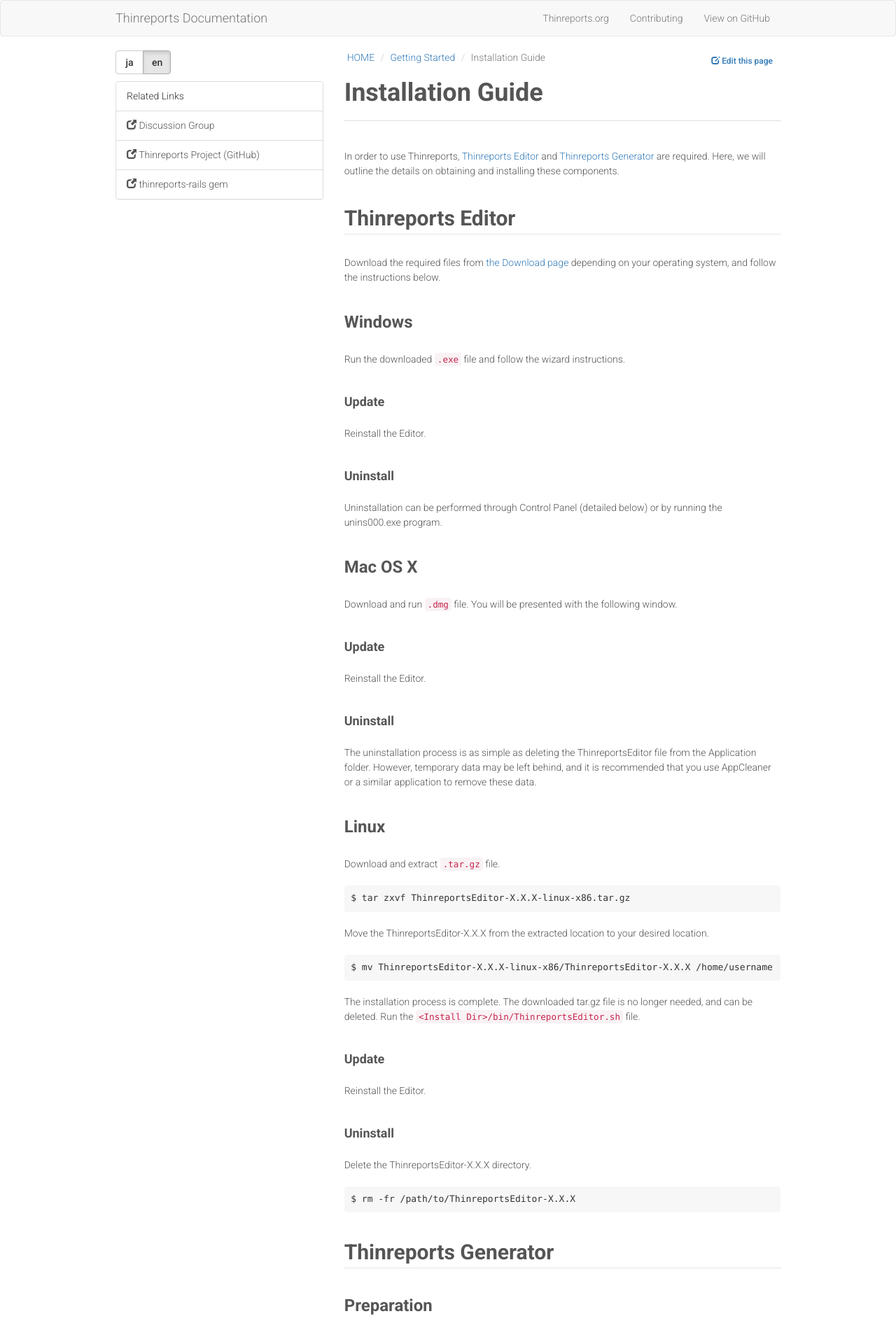
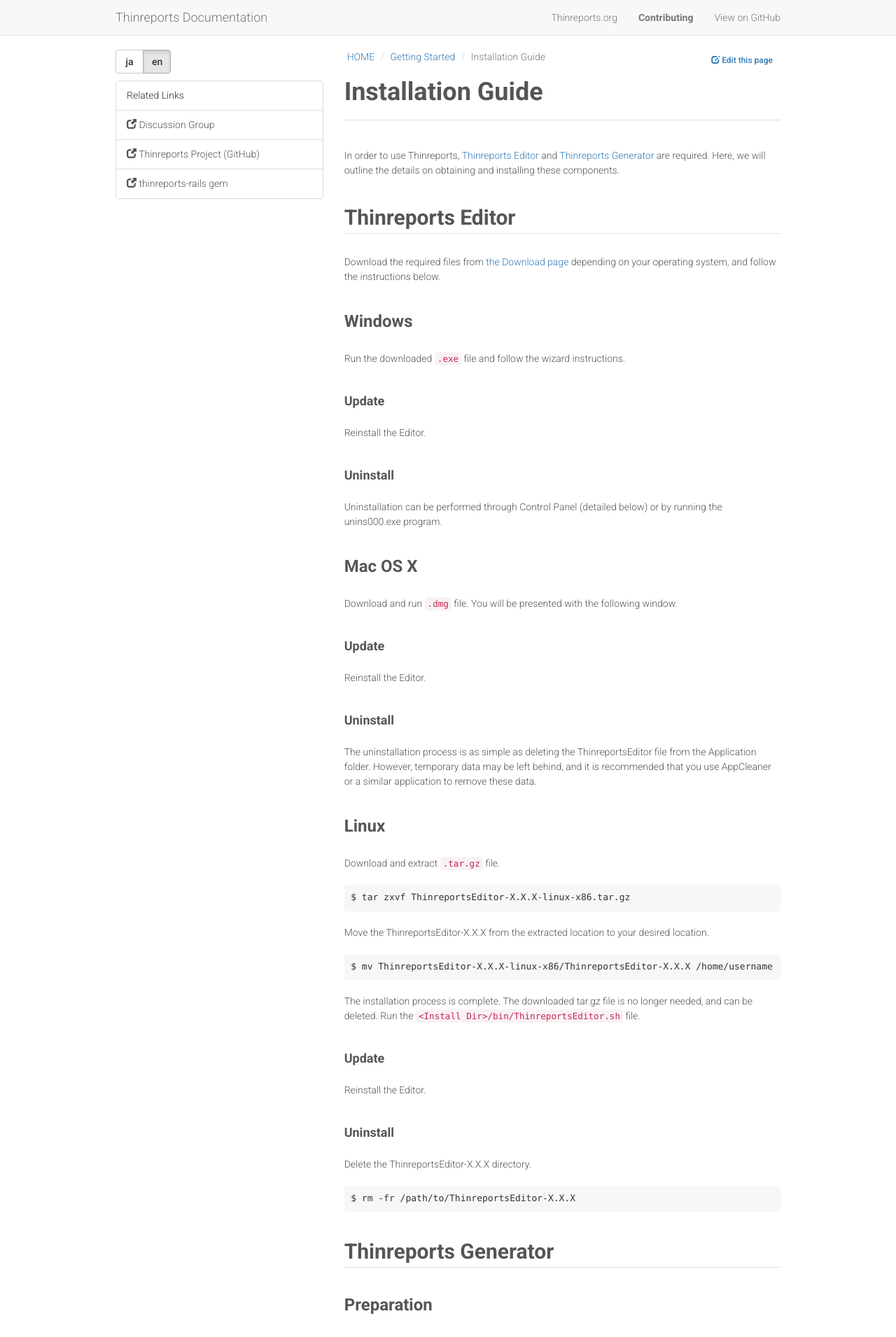
Before and after one commit to thinreports/documentation, a Jekyll site: the page built from en/getting-started/installation.md, in a window 1280 px wide. Shown: the top 1910 px of the page at 70% size. Built offline with Jekyll 4.4.1, drawn with Linux system fonts in a browser that asks for light colours; nearby versions of some CDN libraries; Markdown is read by kramdown in place of the engine named in the settings.

Commit message:
Delete unnecessary class and improve styles

```diff
--- a/_includes/header.html
+++ b/_includes/header.html
@@ -1,4 +1,4 @@
-<nav class="navbar navbar-default notranslate">
+<nav class="navbar navbar-default navbar-static-top">
   <div class="container-fluid">
     <header class="navbar-header">
       <button type="button" class="navbar-toggle collapsed" data-toggle="collapse" data-target="#navbar" aria-expanded="false" aria-controls="navbar">
@@ -16,7 +16,7 @@
     <div id="navbar" class="collapse navbar-collapse">
       <ul class="nav navbar-nav navbar-right">
         <li><a href="http://www.thinreports.org">Thinreports.org</a></li>
-        <li><a href="https://github.com/thinreports/docs#Contributing">Contributing</a></li>
+        <li><a href="https://github.com/thinreports/documentation#contributing-to-thinreports-documentation"><strong>Contributing</strong></a></li>
         <li><a href="https://github.com/thinreports/docs">View on GitHub</a></li>
       </ul>
     </div>
--- a/_layouts/article.html
+++ b/_layouts/article.html
@@ -7,5 +7,4 @@
 </article>
 <script>
   $('#content article table').addClass('table table-bordered');
-  $('#content article pre,code').addClass('notranslate');
 </script>
```
